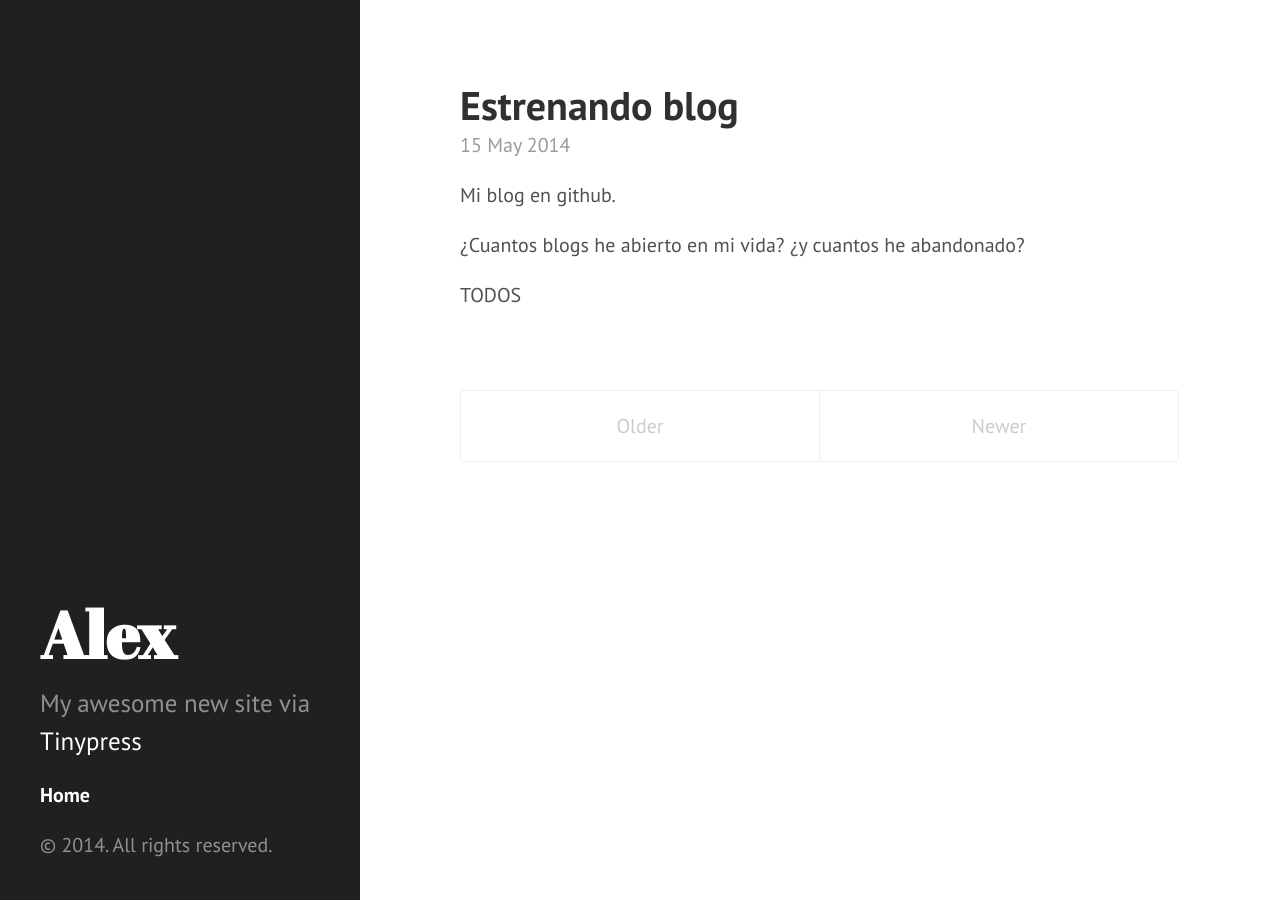
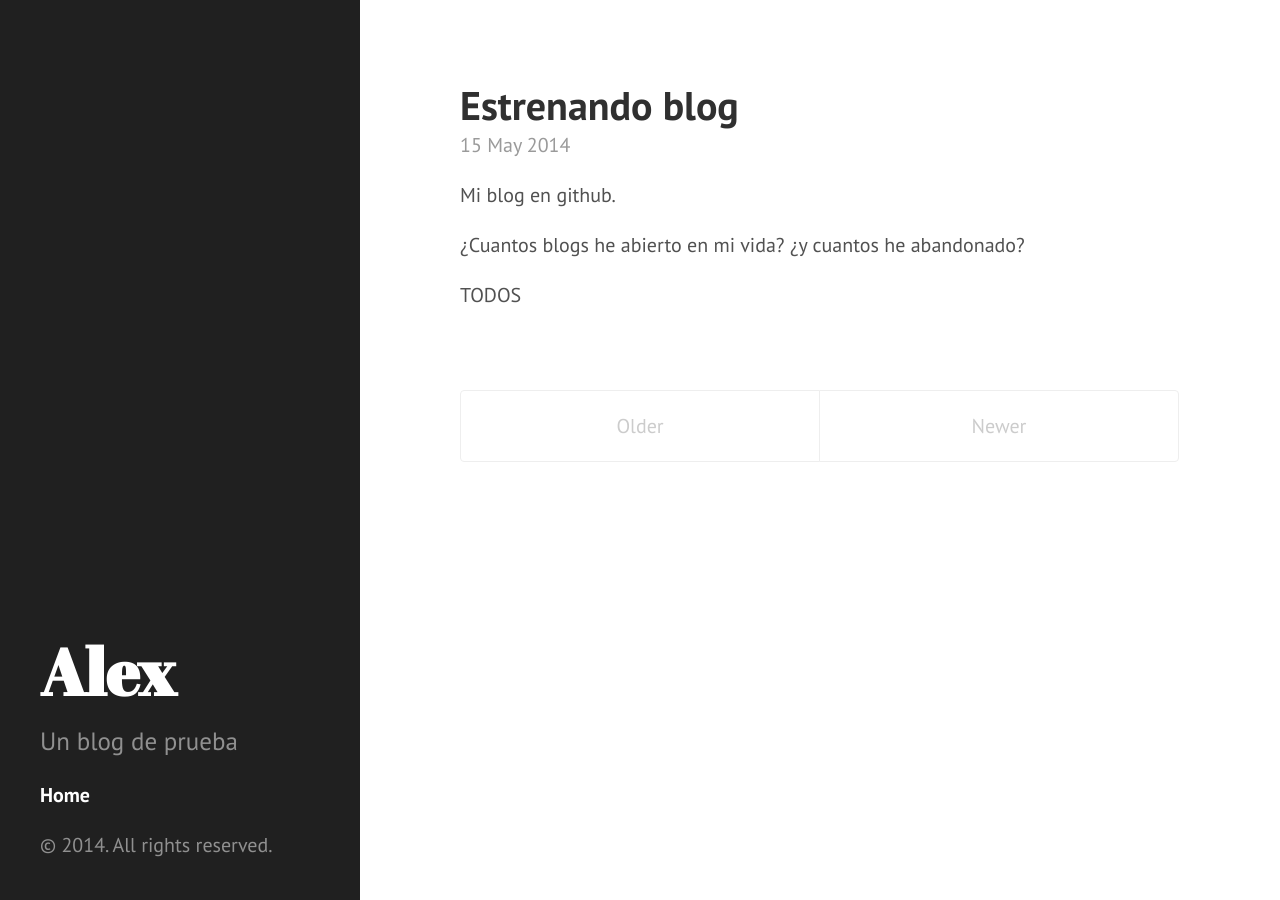
Before and after one commit to aloon/aloon.github.io, a Jekyll site: the page built from index.html, in a window 1280 px wide. Built offline with Jekyll 4.4.1, drawn with Linux system fonts in a browser that asks for light colours; the list of posts is cut into pages by our own code.

Commit message:
Update _config.yml

```diff
--- a/_config.yml
+++ b/_config.yml
@@ -3,5 +3,5 @@ pygments: true
 markdown: kramdown
 title: Alex
 tagline:
-description: My awesome new site via <a href="https://tinypress.co/&quot; target=&quot;_blank">Tinypress</a>
+description: Un blog de prueba
 paginate: 5
```
